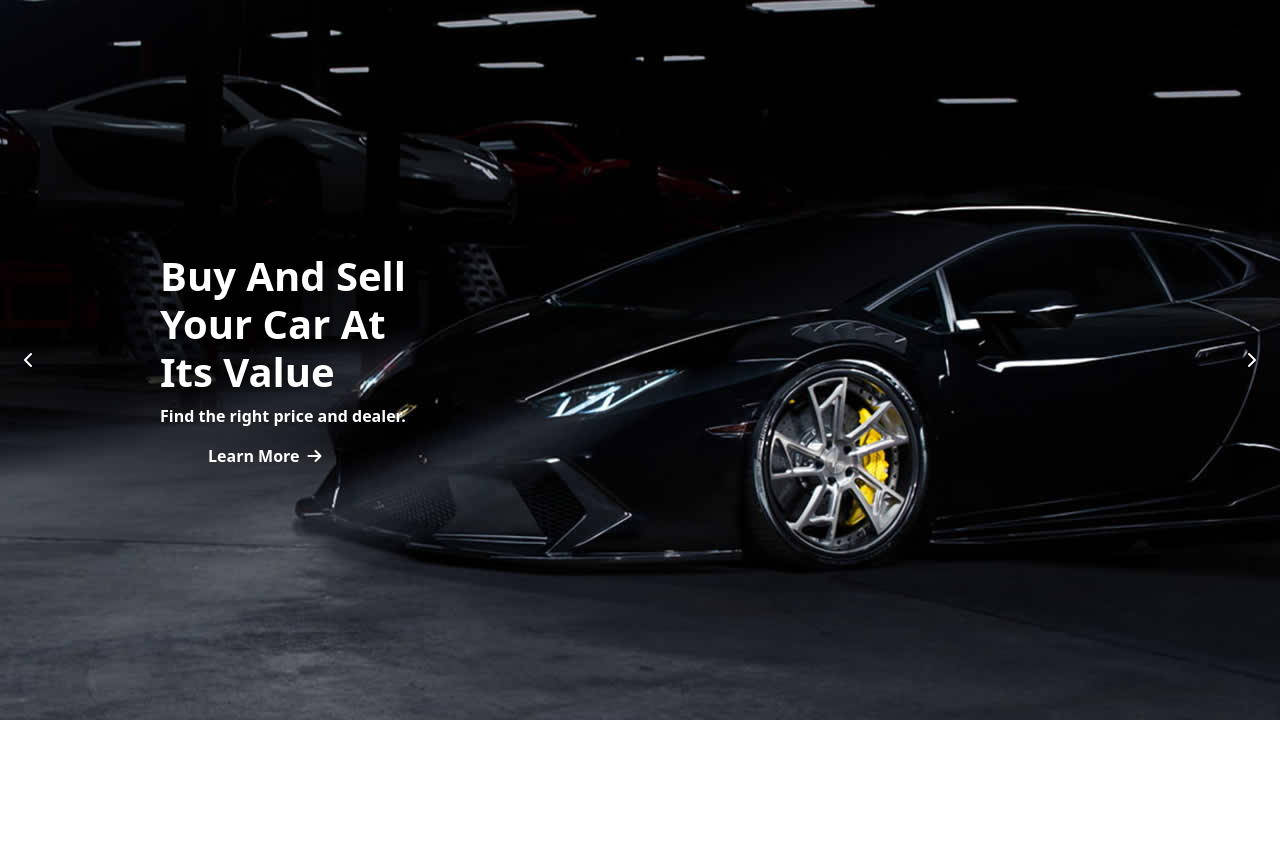
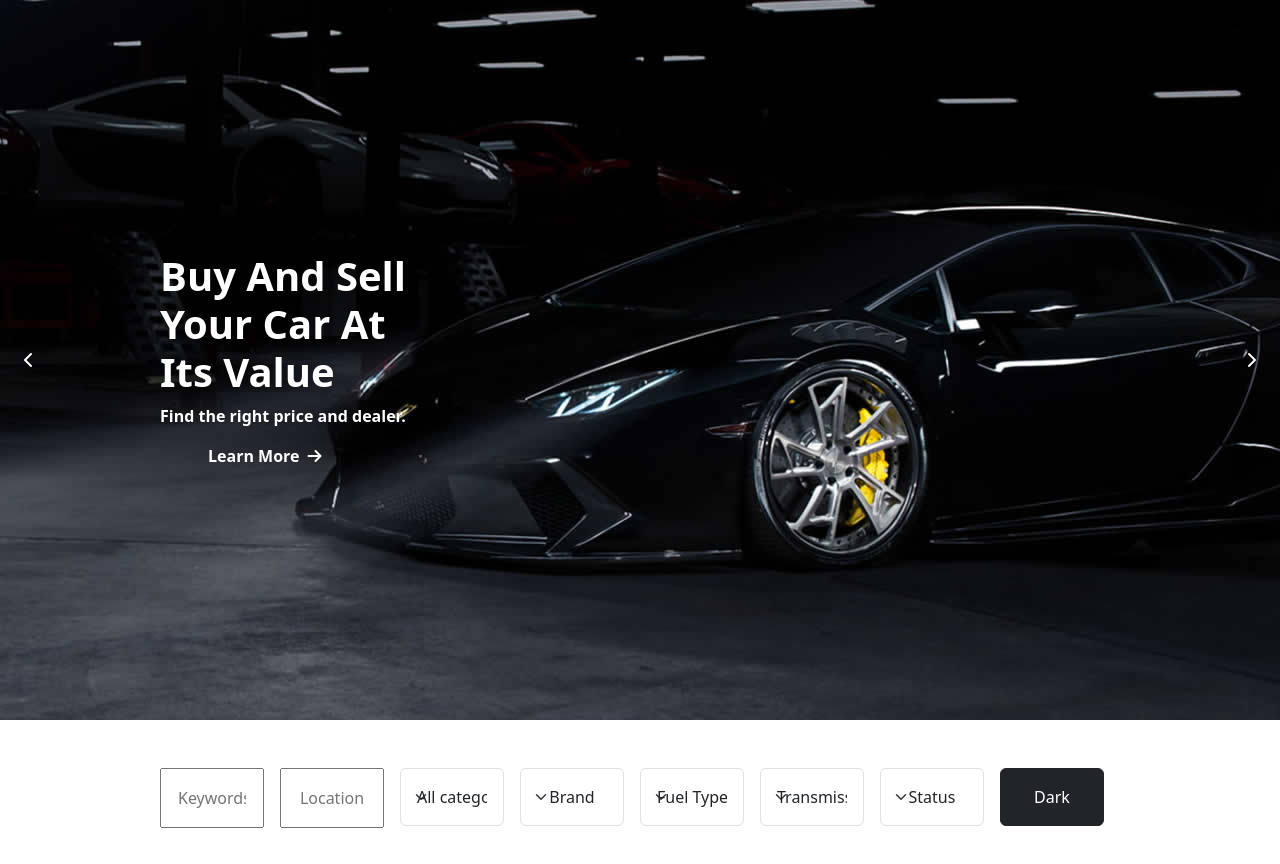
Before and after one commit to LucaAgatinoPrivitera/proj-html-vuejs, a Vue app: page / in a window 1280 px wide. Shown: the top 864 px of the page. Built offline with nearby package versions, Linux system fonts and the light colour scheme.

Commit message:
SearchCar - Parte superiore fatta tranne per il d-flex delle options

```diff
--- a/src/components/SearchCar.vue
+++ b/src/components/SearchCar.vue
@@ -13,59 +13,102 @@ export default {
 </script>
 
 <template>
+  <!-- Ricerca Auto -->
+  <div class="w-75 m-auto d-flex mt-5 mb-3">
+    <div class="widthInput">
+      <input class="text-center p-3" type="text" placeholder="Keywords">
+    </div>
 
-  <div id="caroselloHeight" class="position-relative prova">
-      <!-- <div id=" caroselloHeight" class="position-relative">
-    <img id="backgroundImage" :src="store.Carosello[store.number].firstImage" alt=""> -->
+    <div class="widthInput">
+      <input class="text-center p-3" type="text" placeholder="Location">
+    </div>
+
+    <div class="widthInput">
+      <select class="form-select p-3" aria-label="Default select example">
+        <option selected class="text-center d-flex">All categories</option>
+        <option class="d-flex" v-for="category in store.SearchCar.AllCategories" value="i">{{ category }}
+        </option>
+      </select>
+    </div>
+
+    <div class="widthInput">
+      <select class="form-select p-3" aria-label="Default select example">
+        <option selected class="text-center">Brand</option>
+        <option class="d-flex" v-for="brand in store.SearchCar.Brand" value="i">{{ brand }}</option>
+      </select>
+    </div>
+
+    <div class="widthInput">
+      <select class="form-select p-3" aria-label="Default select example">
+        <option selected class="text-center">Fuel Type</option>
+        <option class="d-flex" v-for="fuel in store.SearchCar.FuelType" value="i">{{ fuel }}</option>
+      </select>
+    </div>
+
+    <div class="widthInput">
+      <select class="form-select p-3" aria-label="Default select example">
+        <option selected class="text-center">Transmission</option>
+        <option class="d-flex" v-for="transmission in store.SearchCar.Transmission" value="i">{{ transmission }}
+        </option>
+      </select>
+    </div>
+
+    <div class="widthInput">
+      <select class="form-select p-3" aria-label="Default select example">
+        <option selected class="text-center">Status</option>
+        <option class="custom-option" v-for="status in store.SearchCar.Status" value="i">{{ status }}</option>
+      </select>
+    </div>
+
+    <div class="widthInput">
+      <button type="button" class="btn btn-dark p-3">Dark</button>
+    </div>
+
+    <div id="prova"></div>
 
   </div>
+
+  <!-- Modellini in basso -->
+  <div>
+
+    <div>
+      <img src="" alt="">
+      <h3></h3>
+      <p></p>
+    </div>
+
+  </div>
+
+
 </template>
 
 <style scoped>
-.v-enter-active,
-.v-leave-active {
-  transition: opacity 0.5s ease;
+#prova {
+  height: 100vh;
 }
 
-.v-enter-from,
-.v-leave-to {
-  opacity: 0;
+::placeholder {
+  text-align: center;
 }
 
-#caroselloHeight {
-  height: 90vh;
+.widthInput {
+  width: 12.5%;
+  margin-right: 1rem;
 }
 
-.prova {
-  background-position: bottom;
-}
-
-#backgroundImage {
-  position: absolute;
+.widthInput * {
   width: 100%;
-  height: 100%;
-  object-fit: cover;
-  z-index: -1;
-}
-
-.textWidth {
-  width: 30%;
-}
-
-h1,
-p,
-i {
-  color: var(--site-white) !important;
-}
-
-#bottoni {
-  position: absolute;
-  width: 100%;
-  transform: translateY(-50%, -50%);
-  z-index: 1;
 }
 
 .cursorPointer {
   cursor: pointer;
 }
+
+.custom-option {
+  display: inline-block !important;
+  width: 20% !important;
+  /* Adjust the width as needed */
+  margin: 1% !important;
+  /* Adjust the margin as needed */
+}
 </style>
--- a/src/data/store.js
+++ b/src/data/store.js
@@ -1,6 +1,7 @@
 import { reactive } from 'vue';
 
 const iMieiDati = reactive({
+    // Componente Carosello
     CaroselloTitolo: 'Buy And Sell Your Car At Its Value',
     CaroselloSottotitolo: 'Find the right price and dealer.',
     Carosello: [
@@ -13,7 +14,49 @@ const iMieiDati = reactive({
             firstImage: './src/assets/Img/slider-autocar-6.jpg',
         }
     ],
-    number: 0
+    number: 0,
+
+    // Componente SearchCar
+    SearchCar: {
+        AllCategories: [
+            'Cabrio',
+            'Coupe',
+            'Hatchback',
+            'Pick up',
+            'Seden',
+            'Suv'
+        ]
+        ,
+        Brand: [
+            'Audi',
+            'BMW',
+            'Ford',
+            'Hyundai',
+            'Opel',
+            'Seat',
+            'Skoda',
+            'Toyota',
+            'Volswagen'
+        ],
+        FuelType: [
+            'Diesel',
+            'Electric',
+            'Gasoline',
+            'LPG'
+        ],
+        Transmission: [
+            'Automatic',
+            'Manual',
+            'Semiautomatic',
+            'Touch'
+        ],
+        Status: [
+            '2nd Hand',
+            'By Owner',
+            'From The Gallery',
+            'New'
+        ]
+    }
 
 });
 
```
